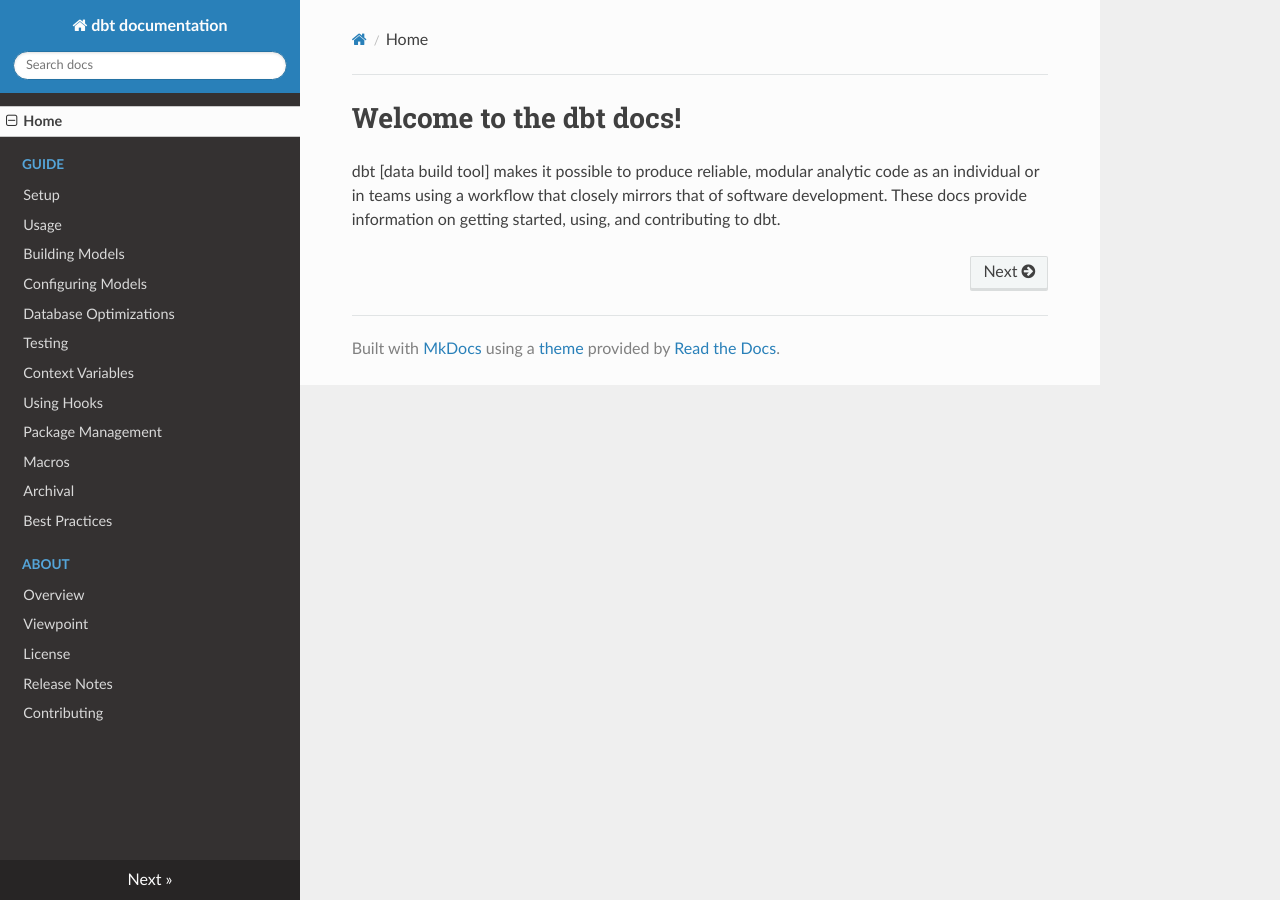
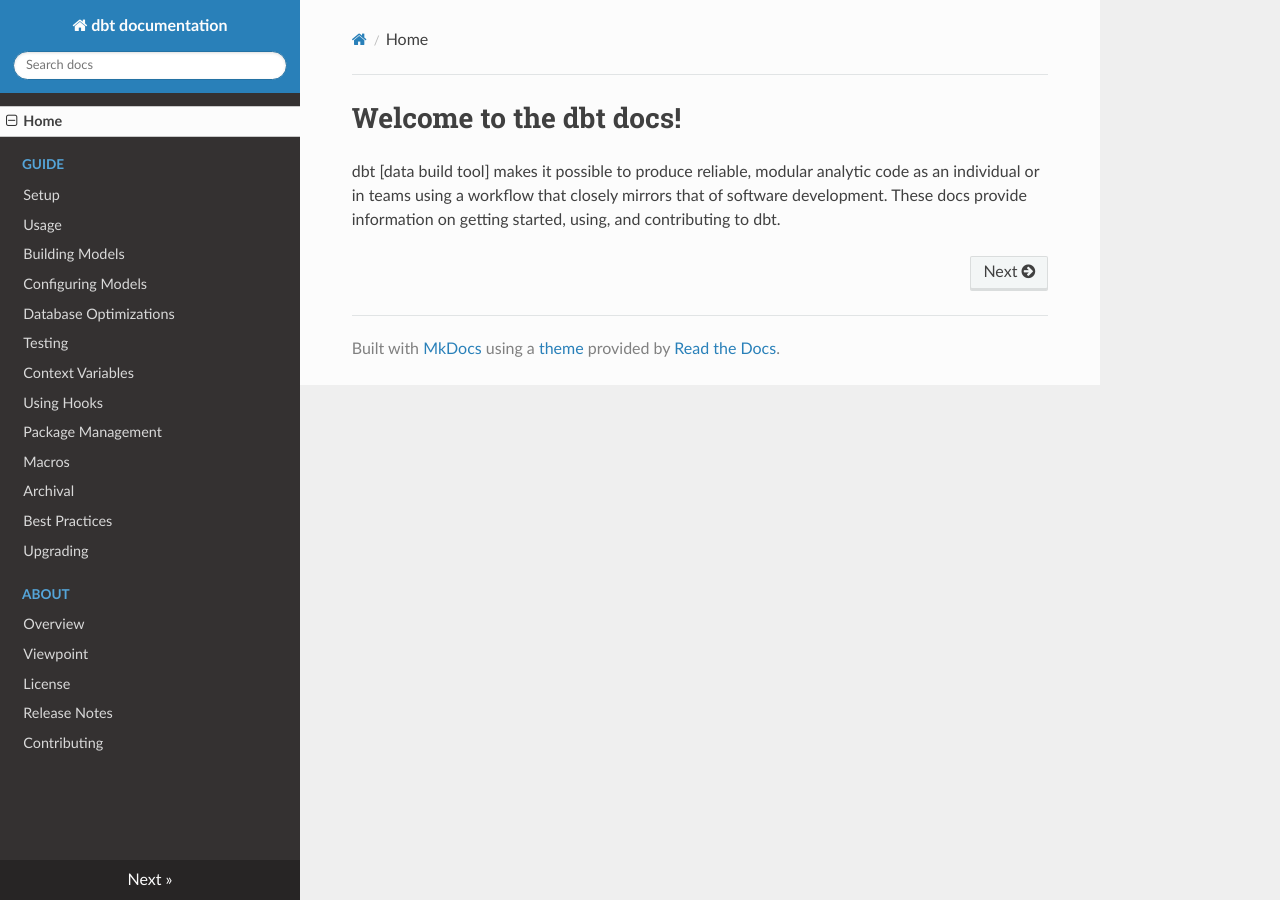
Before and after one commit to RayMarquina/dbt_project, an MkDocs documentation site: the page built from docs/index.md, in a window 1280 px wide. Built offline with MkDocs 1.6.1, drawn with Linux system fonts in a browser that asks for light colours; nearby versions of some CDN libraries; old or Windows-style settings are respelled for this version of MkDocs.

Commit message:
include upgrading link

```diff
--- a/mkdocs.yml
+++ b/mkdocs.yml
@@ -16,6 +16,7 @@
   - Macros: guide/macros.md
   - Archival: guide/archival.md
   - Best Practices: guide/best-practices.md
+  - Upgrading: guide/upgrading.md
 - About:
   - Overview: about/overview.md
   - Viewpoint: about/viewpoint.md
```
